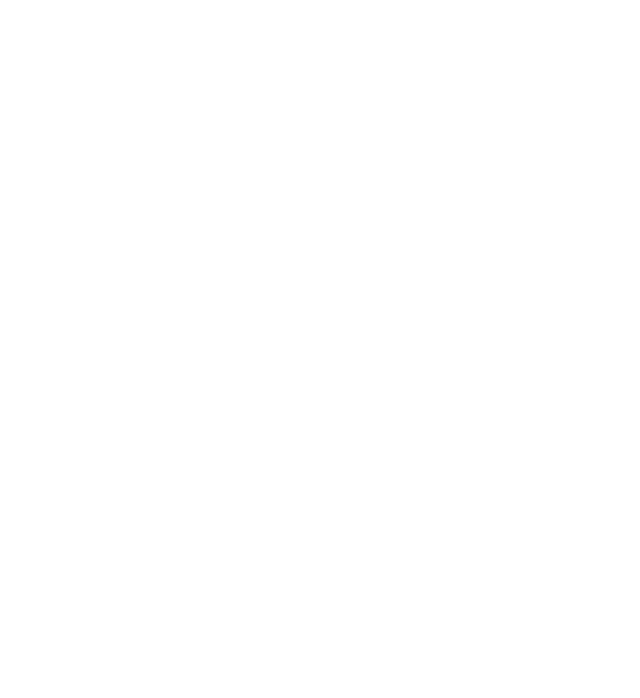
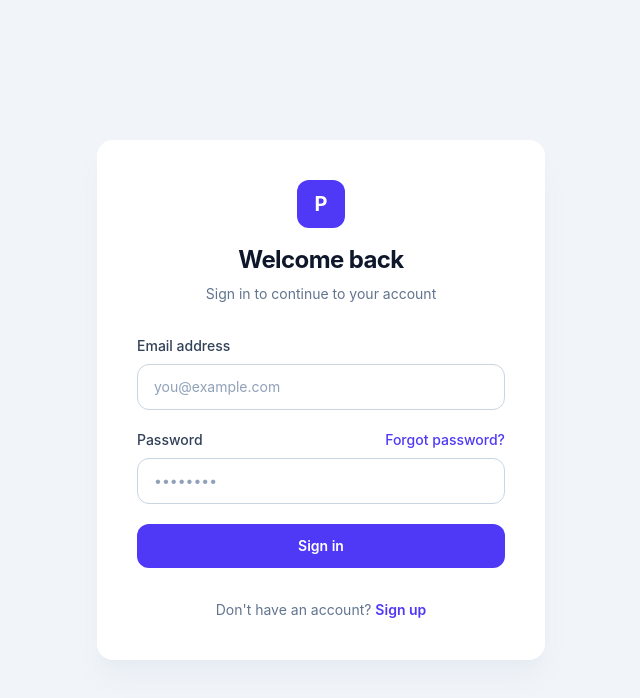
Before and after one commit to Abbas-shah10/project_management, a React (Vite) app in the folder frontend/: page /login in a window 1280 px wide. Before the commit this address had no page. Shown: the top 698 px of the page, without its empty margins (319-959 px from the left). Built offline with nearby package versions, Linux system fonts and the light colour scheme.

Commit message:
feat: update routing to include Login page and enhance Login component with error handling and submission state

```diff
--- a/frontend/src/App.tsx
+++ b/frontend/src/App.tsx
@@ -1,4 +1,4 @@
-import AppRoutes from "./routes/appRoutes";
+import AppRoutes from "./routes/AppRoutes";
 
 function App() {
   return <AppRoutes />;
--- a/frontend/src/pages/auth/Login.tsx
+++ b/frontend/src/pages/auth/Login.tsx
@@ -1,11 +1,17 @@
 import { useState } from "react";
+import { useNavigate } from "react-router-dom";
 
 const Login = () => {
+  const navigate = useNavigate();
   const [email, setEmail] = useState("");
   const [password, setPassword] = useState("");
+  const [error, setError] = useState("");
+  const [isSubmitting, setIsSubmitting] = useState(false);
 
-  const handleSubmit = (event: React.FormEvent<HTMLFormElement>) => {
+  const handleSubmit = async (event: React.FormEvent<HTMLFormElement>) => {
     event.preventDefault();
+    setError("");
+    setIsSubmitting(true);
   };
 
   return (
@@ -70,11 +76,18 @@ const Login = () => {
             />
           </div>
 
+          {error && (
+            <p role="alert" className="text-sm text-red-600">
+              {error}
+            </p>
+          )}
+
           <button
             type="submit"
+            disabled={isSubmitting}
             className="w-full rounded-lg bg-indigo-600 px-4 py-3 text-sm font-semibold text-white transition hover:bg-indigo-700 focus:outline-none focus:ring-2 focus:ring-indigo-500 focus:ring-offset-2"
           >
-            Sign in
+            {isSubmitting ? "Signing in..." : "Sign in"}
           </button>
         </form>
 
--- a/frontend/src/routes/appRoutes.tsx
+++ b/frontend/src/routes/appRoutes.tsx
@@ -2,10 +2,14 @@ import { Route, Routes } from "react-router-dom";
 import Home from "../pages/Home";
 import AppLayout from "../components/layout/AppLayout";
 import Projects from "../pages/projects/Projects";
+import Login from "../pages/auth/Login";
 
 const AppRoutes = () => {
   return (
     <Routes>
+      {/* Auth Routes */}
+      <Route path="/login" element={<Login />} />
+      {/* App Layout */}
       <Route element={<AppLayout />}>
         <Route index element={<Home />} />
         <Route path="/projects" element={<Projects />} />
```
